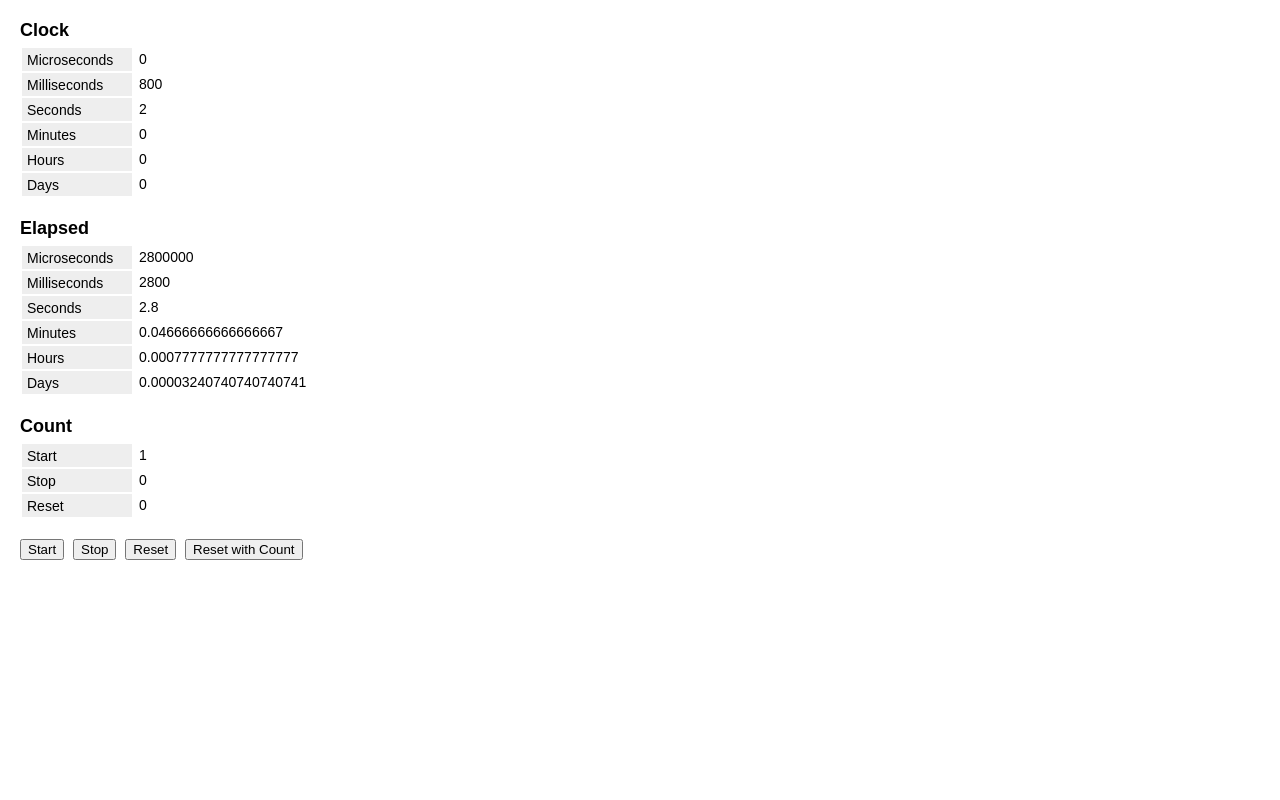
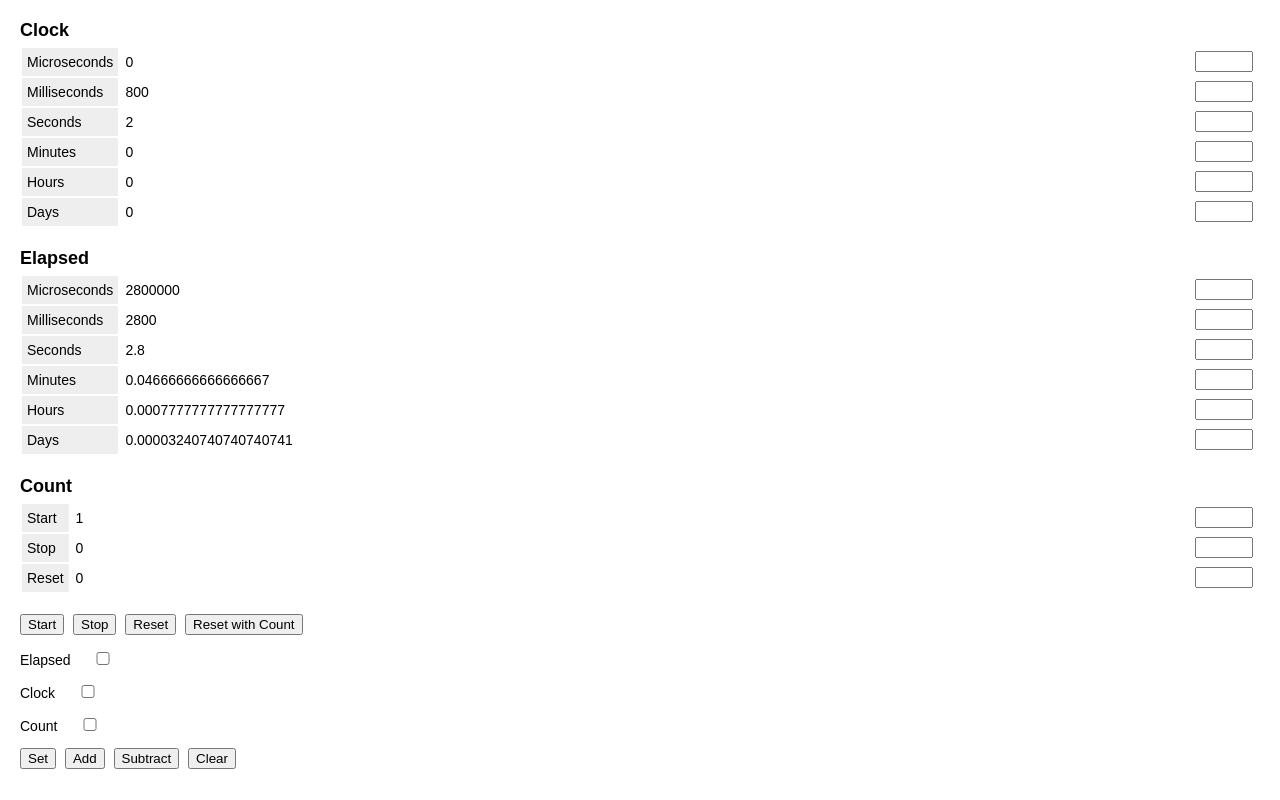
Before and after one commit to troywarr/lockstep, a website: page example/index.jade in a window 1280 px wide. Both pictures are taken after a click on the button "Start". Drawn offline with nearby package versions, Linux system fonts and the light colour scheme; files that its build step writes are made by us from their sources; files whose address does not match are found by name.

Commit message:
add more features to example

```diff
--- a/example/index.jade
+++ b/example/index.jade
@@ -17,63 +17,106 @@ html(lang="en")
       table.clock
         tr.microseconds
           th Microseconds
-          td 0
+          td.output 0
+          td
+            input
         tr.milliseconds
           th Milliseconds
-          td 0
+          td.output 0
+          td
+            input
         tr.seconds
           th Seconds
-          td 0
+          td.output 0
+          td
+            input
         tr.minutes
           th Minutes
-          td 0
+          td.output 0
+          td
+            input
         tr.hours
           th Hours
-          td 0
+          td.output 0
+          td
+            input
         tr.days
           th Days
-          td 0
+          td.output 0
+          td
+            input
 
     section
       h2 Elapsed
       table.elapsed
         tr.microseconds
           th Microseconds
-          td 0
+          td.output 0
+          td
+            input
         tr.milliseconds
           th Milliseconds
-          td 0
+          td.output 0
+          td
+            input
         tr.seconds
           th Seconds
-          td 0
+          td.output 0
+          td
+            input
         tr.minutes
           th Minutes
-          td 0
+          td.output 0
+          td
+            input
         tr.hours
           th Hours
-          td 0
+          td.output 0
+          td
+            input
         tr.days
           th Days
-          td 0
+          td.output 0
+          td
+            input
 
     section
       h2 Count
       table.count
         tr.start
           th Start
-          td 0
+          td.output 0
+          td
+            input
         tr.stop
           th Stop
-          td 0
+          td.output 0
+          td
+            input
         tr.reset
           th Reset
-          td 0
+          td.output 0
+          td
+            input
 
     section
       button.start Start
       button.stop Stop
       button.reset Reset
       button.resetCount Reset with Count
+      p
+        label(for="elapsed") Elapsed
+        input(type="checkbox" name="type" id="elapsed" value="elapsed")
+      p
+        label(for="clock") Clock
+        input(type="checkbox" name="type" id="clock" value="clock")
+      p
+        label(for="count") Count
+        input(type="checkbox" name="type" id="count" value="count")
+      button.set Set
+      button.add Add
+      button.subtract Subtract
+      button.clear Clear
 
     script(src="../lockstep.js")
     script(src="//ajax.googleapis.com/ajax/libs/jquery/2.1.1/jquery.min.js")
--- a/example/main.js
+++ b/example/main.js
@@ -1,59 +1,196 @@
 // shortcuts
-var $buttonStart = $('button.start'),
-    $buttonStop = $('button.stop'),
-    $buttonReset = $('button.reset'),
-    $buttonResetCount = $('button.resetCount'),
-    $countStart = $('.start td'),
-    $countStop = $('.stop td'),
-    $countReset = $('.reset td'),
-    $clockMicroseconds = $('.clock .microseconds td'),
-    $clockMilliseconds = $('.clock .milliseconds td'),
-    $clockSeconds = $('.clock .seconds td'),
-    $clockMinutes = $('.clock .minutes td'),
-    $clockHours = $('.clock .hours td'),
-    $clockDays = $('.clock .days td'),
-    $elapsedMicroseconds = $('.elapsed .microseconds td'),
-    $elapsedMilliseconds = $('.elapsed .milliseconds td'),
-    $elapsedSeconds = $('.elapsed .seconds td'),
-    $elapsedMinutes = $('.elapsed .minutes td'),
-    $elapsedHours = $('.elapsed .hours td'),
-    $elapsedDays = $('.elapsed .days td');
+var $inputs = $('input'),
+    button = {
+      $start: $('button.start'),
+      $stop: $('button.stop'),
+      $reset: $('button.reset'),
+      $resetCount: $('button.resetCount'),
+      $set: $('button.set'),
+      $add: $('button.add'),
+      $subtract: $('button.subtract'),
+      $clear: $('button.clear')
+    },
+    count = {
+      input: {
+        $start: $('.start input'),
+        $stop: $('.stop input'),
+        $reset: $('.reset input')
+      },
+      output: {
+        $start: $('.start .output'),
+        $stop: $('.stop .output'),
+        $reset: $('.reset .output')
+      }
+    },
+    clock = {
+      input: {
+        $microseconds: $('.clock .microseconds input'),
+        $milliseconds: $('.clock .milliseconds input'),
+        $seconds: $('.clock .seconds input'),
+        $minutes: $('.clock .minutes input'),
+        $hours: $('.clock .hours input'),
+        $days: $('.clock .days input')
+      },
+      output: {
+        $microseconds: $('.clock .microseconds .output'),
+        $milliseconds: $('.clock .milliseconds .output'),
+        $seconds: $('.clock .seconds .output'),
+        $minutes: $('.clock .minutes .output'),
+        $hours: $('.clock .hours .output'),
+        $days: $('.clock .days .output')
+      }
+    },
+    elapsed = {
+      input: {
+        $microseconds: $('.elapsed .microseconds input'),
+        $milliseconds: $('.elapsed .milliseconds input'),
+        $seconds: $('.elapsed .seconds input'),
+        $minutes: $('.elapsed .minutes input'),
+        $hours: $('.elapsed .hours input'),
+        $days: $('.elapsed .days input')
+      },
+      output: {
+        $microseconds: $('.elapsed .microseconds .output'),
+        $milliseconds: $('.elapsed .milliseconds .output'),
+        $seconds: $('.elapsed .seconds .output'),
+        $minutes: $('.elapsed .minutes .output'),
+        $hours: $('.elapsed .hours .output'),
+        $days: $('.elapsed .days .output')
+      }
+    };
 
 // update everything
 var update = function(info) {
       // clock
-      $clockMicroseconds.text(info.time.clock.microseconds);
-      $clockMilliseconds.text(info.time.clock.milliseconds);
-      $clockSeconds.text(info.time.clock.seconds);
-      $clockMinutes.text(info.time.clock.minutes);
-      $clockHours.text(info.time.clock.hours);
-      $clockDays.text(info.time.clock.days);
+      clock.output.$microseconds.text(info.time.clock.microseconds);
+      clock.output.$milliseconds.text(info.time.clock.milliseconds);
+      clock.output.$seconds.text(info.time.clock.seconds);
+      clock.output.$minutes.text(info.time.clock.minutes);
+      clock.output.$hours.text(info.time.clock.hours);
+      clock.output.$days.text(info.time.clock.days);
       // elapsed
-      $elapsedMicroseconds.text(info.time.elapsed.microseconds);
-      $elapsedMilliseconds.text(info.time.elapsed.milliseconds);
-      $elapsedSeconds.text(info.time.elapsed.seconds);
-      $elapsedMinutes.text(info.time.elapsed.minutes);
-      $elapsedHours.text(info.time.elapsed.hours);
-      $elapsedDays.text(info.time.elapsed.days);
+      elapsed.output.$microseconds.text(info.time.elapsed.microseconds);
+      elapsed.output.$milliseconds.text(info.time.elapsed.milliseconds);
+      elapsed.output.$seconds.text(info.time.elapsed.seconds);
+      elapsed.output.$minutes.text(info.time.elapsed.minutes);
+      elapsed.output.$hours.text(info.time.elapsed.hours);
+      elapsed.output.$days.text(info.time.elapsed.days);
       // count
-      $countStart.text(info.count.start);
-      $countStop.text(info.count.stop);
-      $countReset.text(info.count.reset);
+      count.output.$start.text(info.count.start);
+      count.output.$stop.text(info.count.stop);
+      count.output.$reset.text(info.count.reset);
+    };
+
+// validate
+var validate = function(obj) {
+      for(val in obj) {
+        if(isNaN(obj[val])) {
+          delete obj[val];
+        }
+      }
+      return obj;
+    };
+
+// gather
+var gather = function(type) {
+      switch(type) {
+        case 'clock':
+          return {
+            clock: validate({
+              microseconds: parseInt(clock.input.$microseconds.val(), 10),
+              milliseconds: parseInt(clock.input.$milliseconds.val(), 10),
+              seconds: parseInt(clock.input.$seconds.val(), 10),
+              minutes: parseInt(clock.input.$minutes.val(), 10),
+              hours: parseInt(clock.input.$hours.val(), 10),
+              days: parseInt(clock.input.$days.val(), 10)
+            })
+          };
+        case 'elapsed':
+          return {
+            elapsed: validate({
+              microseconds: parseInt(elapsed.input.$microseconds.val(), 10),
+              milliseconds: parseInt(elapsed.input.$milliseconds.val(), 10),
+              seconds: parseInt(elapsed.input.$seconds.val(), 10),
+              minutes: parseInt(elapsed.input.$minutes.val(), 10),
+              hours: parseInt(elapsed.input.$hours.val(), 10),
+              days: parseInt(elapsed.input.$days.val(), 10)
+            })
+          };
+        case 'count':
+          return {
+            count: validate({
+              start: parseInt(count.input.$start.val(), 10),
+              stop: parseInt(count.input.$stop.val(), 10),
+              reset: parseInt(count.input.$reset.val(), 10)
+            })
+          };
+      }
+    };
+
+//
+var getValues = function() {
+      var checkedValues = $('input[name="type"]:checked').map(function() {
+            return this.value;
+          }).get(),
+          values = [],
+          i;
+      for (i = 0; i < checkedValues.length; i++) {
+        values.push(gather(checkedValues[i]));
+      }
+      return values;
     };
 
 // create a new Lockstep instance
 var lockstep = new Lockstep(update);
 
-// set up event handlers for buttons
-$buttonStart.click(function() {
+// "Start" button
+button.$start.click(function() {
   lockstep.start(update);
 });
-$buttonStop.click(function() {
+
+// "Stop" button
+button.$stop.click(function() {
   lockstep.stop(update);
 });
-$buttonReset.click(function() {
+
+// "Reset" button
+button.$reset.click(function() {
   lockstep.reset(update);
 });
-$buttonResetCount.click(function() {
+
+// "Reset with Count" button
+button.$resetCount.click(function() {
   lockstep.reset(update, true);
 });
+
+// "Set" button
+button.$set.click(function() {
+  var values = getValues(),
+      i;
+  for (i = 0; i < values.length; i++) {
+    lockstep.info(values[i], update);
+  }
+});
+
+// "Add" button
+button.$add.click(function() {
+  var values = getValues(),
+      i;
+  for (i = 0; i < values.length; i++) {
+    lockstep.add(values[i], update);
+  }
+});
+
+// "Subtract" button
+button.$subtract.click(function() {
+  var values = getValues(),
+      i;
+  for (i = 0; i < values.length; i++) {
+    lockstep.subtract(values[i], update);
+  }
+});
+
+// "Clear" button
+button.$clear.click(function() {
+  $inputs.val('');
+});
--- a/example/main.less
+++ b/example/main.less
@@ -4,16 +4,27 @@ body {
   font-size: 14px;
 }
 
+table {
+  width: 100%;
+}
+
 th {
   font-weight: normal;
   text-align: left;
-  width: 100px;
   padding: 2px 5px;
   background-color: #eee;
 }
 
 td {
   padding: 3px 5px 4px;
+}
+
+.output {
+  width: 99%;
+}
+
+input {
+  width: 50px;
 }
 
 h2 {
--- a/src/main.coffee
+++ b/src/main.coffee
@@ -138,6 +138,7 @@ class Lockstep
   #
   _elapsedTimeToRunTime: (elapsedTime) ->
     propQty = 0
+    runTime = 0 # protect against empty object supplied (e.g., elapsed: {})
     for key, val of elapsedTime
       if ++propQty > 1
         throw new Error('Bad arguments supplied (too many properties).')
@@ -186,7 +187,7 @@ class Lockstep
         @time.run -= runTime
       else
         throw new Error('Bad arguments supplied (invalid operation).')
-    if not @settings.allowNegativeTime
+    if not @settings.allowNegative
       @time.run = Math.max(@time.run, 0)
 
   #
@@ -203,6 +204,8 @@ class Lockstep
               @count[key] -= val
             else
               throw new Error('Bad arguments supplied (invalid operation).')
+          if not @settings.allowNegative
+            @count[key] = Math.max(@count[key], 0)
         else
           throw new Error('Bad arguments supplied (count value is not an integer).')
       else
```
Also changed, not shown: dist/example/index.html, dist/example/main.css, dist/example/main.js, dist/lockstep.js, dist/lockstep.min.js.
